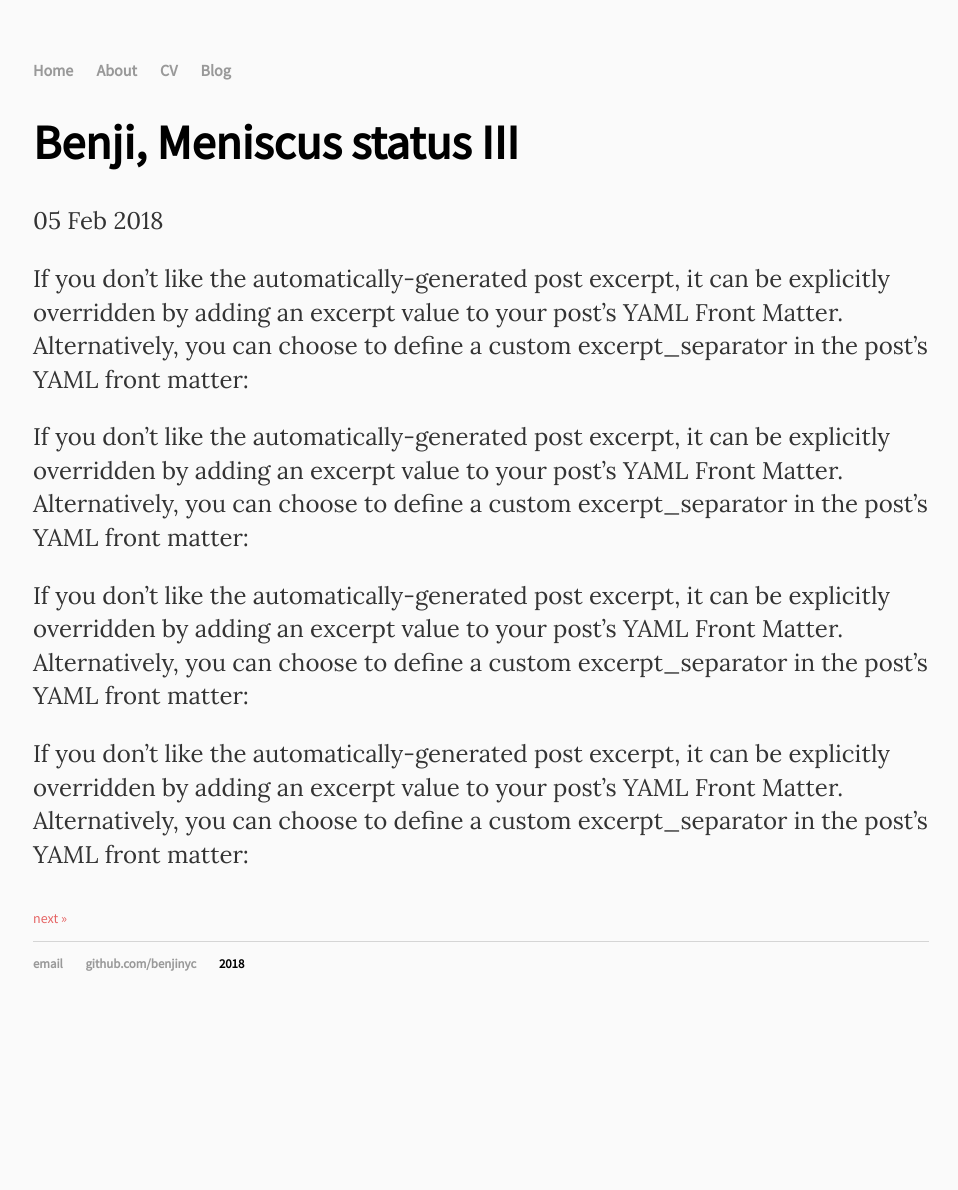
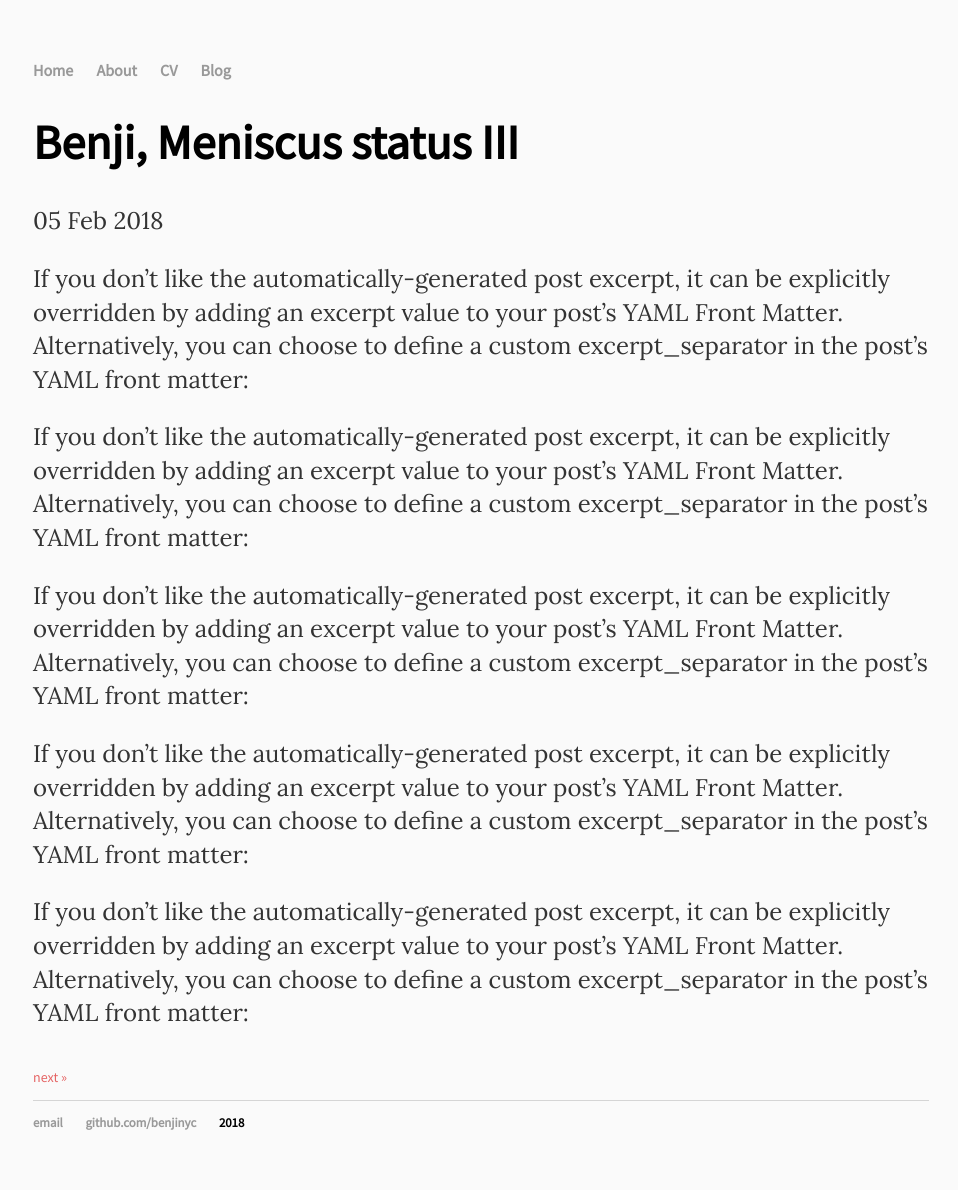
Before and after one commit to benjinyc/benjinyc.github.io, a Jekyll site: the page built from _posts/2018-02-05-benji-meniscus-status_III.md, in a window 1280 px wide. Shown: the whole page, without its empty margins (159-1117 px from the left). Built offline with Jekyll 4.4.1, drawn with Linux system fonts in a browser that asks for light colours; comment, search, counter and statistics services are not loaded; before the commit the page ends 1031 px from its top, so only the background shows below that.

Commit message:
test conflict
Signed-off-by: Benjamin Kim <benjikimg@gmail.com>

```diff
--- a/_posts/2018-02-05-benji-meniscus-status_III.md
+++ b/_posts/2018-02-05-benji-meniscus-status_III.md
@@ -10,3 +10,5 @@ If you don’t like the automatically-generated post excerpt, it can be explicit
 If you don’t like the automatically-generated post excerpt, it can be explicitly overridden by adding an excerpt value to your post’s YAML Front Matter. Alternatively, you can choose to define a custom excerpt_separator in the post’s YAML front matter:
 
 If you don’t like the automatically-generated post excerpt, it can be explicitly overridden by adding an excerpt value to your post’s YAML Front Matter. Alternatively, you can choose to define a custom excerpt_separator in the post’s YAML front matter:
+
+If you don’t like the automatically-generated post excerpt, it can be explicitly overridden by adding an excerpt value to your post’s YAML Front Matter. Alternatively, you can choose to define a custom excerpt_separator in the post’s YAML front matter:
```
